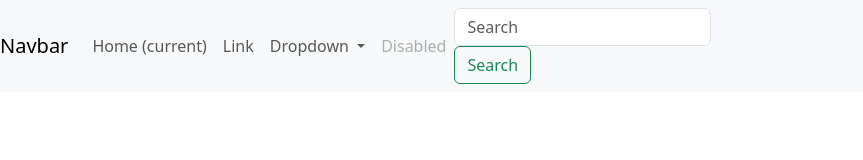
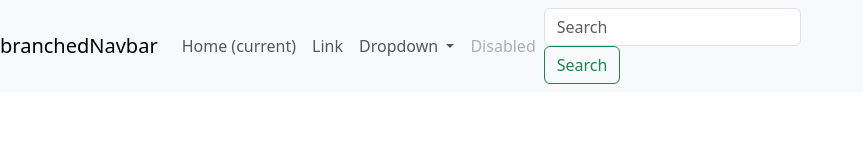
Before and after one commit to AchintyaRai/gits, a plain HTML site: page index.html in a window 1280 px wide. Shown: the whole page, without its empty margins (0-863 px from the left). Drawn offline with nearby package versions, Linux system fonts and the light colour scheme.

Commit message:
branched commit

```diff
--- a/index.html
+++ b/index.html
@@ -9,7 +9,7 @@
 </head>
 <body>
     <nav class="navbar navbar-expand-lg navbar-light bg-light">
-  <a class="navbar-brand" href="#">Navbar</a>
+  <a class="navbar-brand" href="#"> branchedNavbar</a>
   <button class="navbar-toggler" type="button" data-toggle="collapse" data-target="#navbarSupportedContent" aria-controls="navbarSupportedContent" aria-expanded="false" aria-label="Toggle navigation">
     <span class="navbar-toggler-icon"></span>
   </button>
```
